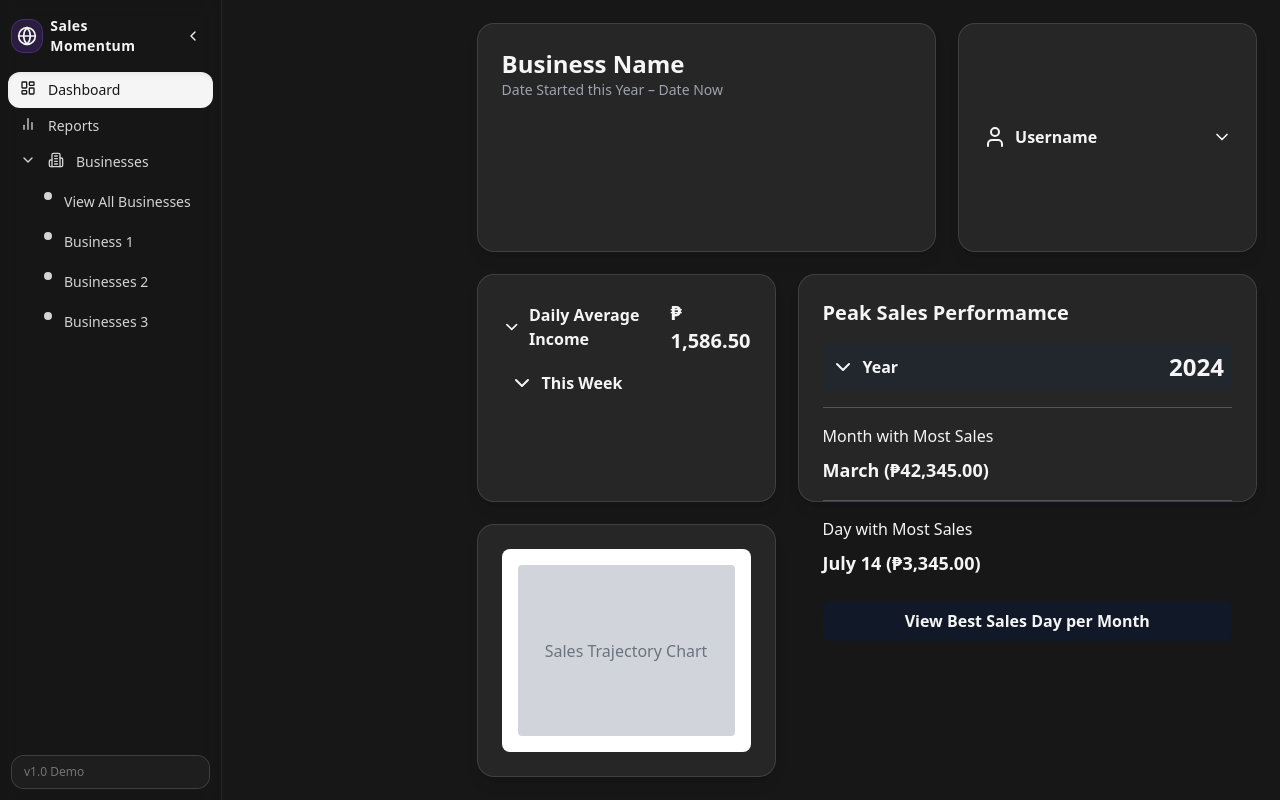
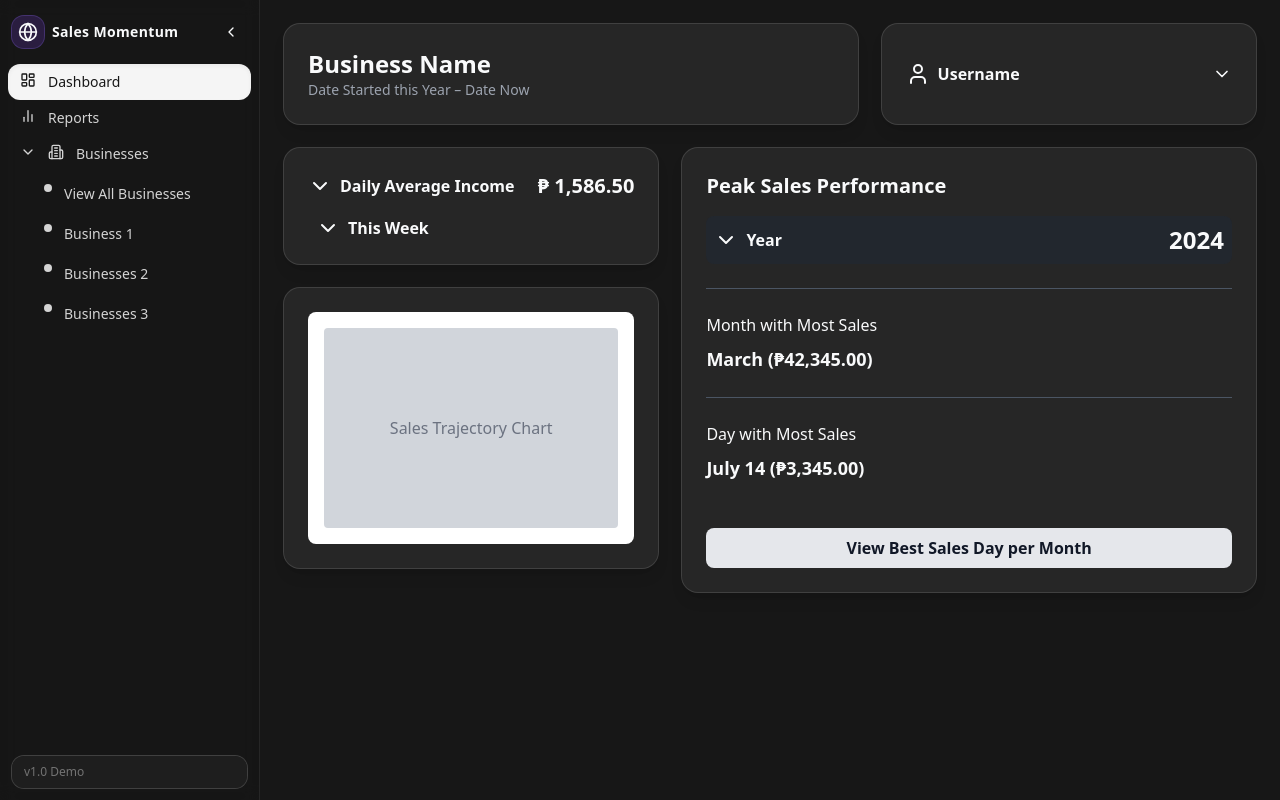
Before and after one commit to SeanCodess/SalesMomentum, a React (Vite) app in the folder frontend/sales-momentum-app/: page / in a window 1280 px wide. Built offline with nearby package versions, Linux system fonts and the light colour scheme.

Commit message:
Cosmetic improvements

```diff
--- a/frontend/sales-momentum-app/src/components/AppShell.tsx
+++ b/frontend/sales-momentum-app/src/components/AppShell.tsx
@@ -28,7 +28,7 @@ export default function AppShell() {
   };
 
   return (
-    <div className="flex h-screen">
+    <div className="flex h-screen bg-neutral-900 text-gray-50">
       <Sidebar
         collapsed={collapsed}
         onToggleCollapse={() => setCollapsed((c) => !c)}
@@ -39,12 +39,7 @@ export default function AppShell() {
       />
 
       {/* Content Area */}
-      <main
-        className={cx(
-          "transition-all duration-300 ease-in-out p-6",
-          collapsed ? "pl-24" : "pl-64"
-        )}
-      >
+      <main className="flex-1 overflow-y-auto p-6">
         {renderContent(active)}
       </main>
     </div>
--- a/frontend/sales-momentum-app/src/components/Dashboard.tsx
+++ b/frontend/sales-momentum-app/src/components/Dashboard.tsx
@@ -1,7 +1,7 @@
 import { ChevronDown, User } from "lucide-react";
 import DashboardCard from "./DashboardCard";
 
-const BusinesssInfoCard = () => (
+const BusinessInfoCard = () => (
   <DashboardCard className="col-span-3">
     <div className="flex flex-col">
       <h2 className="text-2xl font-bold">Business Name</h2>
@@ -14,10 +14,10 @@ const UserProfileCard = () => (
   <DashboardCard className="col-span-2">
     <div className="flex items-center justify-between w-full">
       <div className="flex items-center gap-2">
-        <User className="h-6 w-6" />
+        <User className="w-6 h-6" />
         <span className="font-semibold">Username</span>
       </div>
-      <ChevronDown className="h-5 w-5" />
+      <ChevronDown className="w-5 h-5" />
     </div>
   </DashboardCard>
 );
@@ -39,8 +39,8 @@ const AverageIncomeCard = () => (
 );
 
 const PeakPerformanceCard = () => (
-  <DashboardCard className="col-span-3 flex-col items-start gap-4">
-    <h3 className="text-xl font-bold">Peak Sales Performamce</h3>
+  <DashboardCard className="col-span-3 row-span-2 flex-col items-start gap-4">
+    <h3 className="text-xl font-bold">Peak Sales Performance</h3>
     <div className="flex items-center justify-between w-full bg-gray-800/50 p-2 rounded-lg">
       <div className="flex items-center gap-2">
         <ChevronDown />
@@ -48,27 +48,27 @@ const PeakPerformanceCard = () => (
       </div>
       <span className="text-2xl font-bold">2024</span>
     </div>
-    <div className="w-full border-b border-gray-600"></div>
+    <div className="w-full border-b border-gray-600 my-2"></div>
     <div className="flex flex-col w-full gap-2">
       <p>Month with Most Sales</p>
       <p className="font-bold text-lg">March (₱42,345.00)</p>
     </div>
-    <div className="w-full border-b border-gray-600"></div>
+    <div className="w-full border-b border-gray-600 my-2"></div>
     <div className="flex flex-col w-full gap-2">
       <p>Day with Most Sales</p>
       <p className="font-bold text-lg">July 14 (₱3,345.00)</p>
     </div>
-    <button className="w-full p-2 mt-2 text-center bg-gray-900 font-semibold rounded-lg">
+    <button className="w-full p-2 mt-auto text-center bg-gray-200 text-gray-900 font-semibold rounded-lg">
       View Best Sales Day per Month
     </button>
   </DashboardCard>
 );
 
 const SalesChartCard = () => (
-  <DashboardCard className="col-span-2 row-span-2">
+  <DashboardCard className="lg:col-span-2 lg:row-span-2 col-span-full">
     <div className="w-full h-full bg-white rounded-lg p-4">
       {/* Placeholder for the chart image/component */}
-      <div className="w-full h-full bg-gray-300 rounded flex items-center justify-center">
+      <div className="w-full h-full bg-gray-300 rounded flex items-center justify-center min-h-[200px]">
         <p className="text-gray-500">Sales Trajectory Chart</p>
       </div>
     </div>
@@ -77,12 +77,14 @@ const SalesChartCard = () => (
 
 export const Dashboard = () => {
   return (
-    <div className="grid grid-cols-5 grid-rows-3 gap-6 h-full">
-      <BusinesssInfoCard />
+    <div className="grid grid-cols-1 lg:grid-cols-5 gap-6">
+      <BusinessInfoCard />
       <UserProfileCard />
-      <AverageIncomeCard />
+      <div className="lg:col-span-2 flex flex-col gap-6 col-span-full">
+        <AverageIncomeCard />
+        <SalesChartCard />
+      </div>
       <PeakPerformanceCard />
-      <SalesChartCard />
     </div>
   );
 };
```
